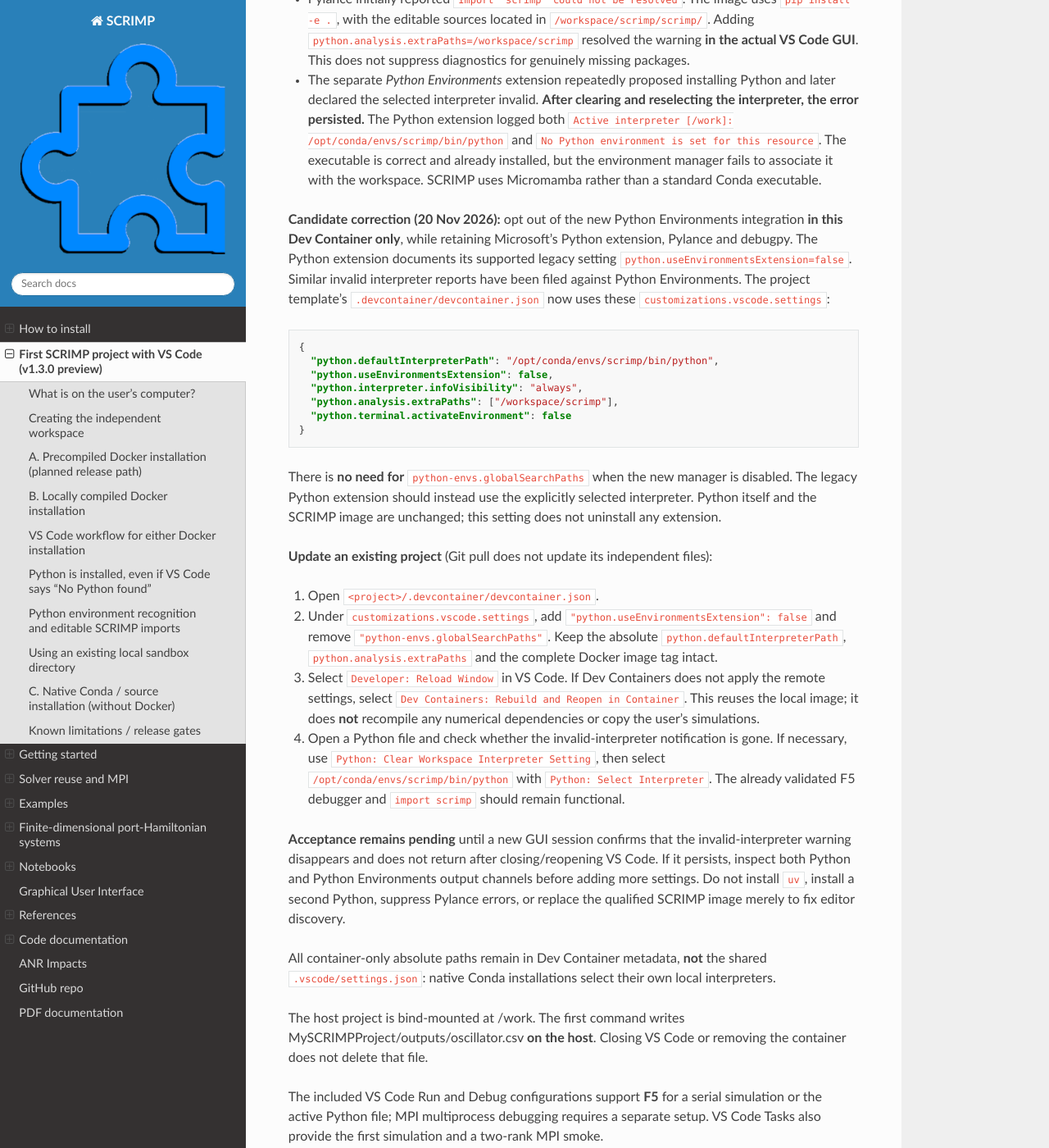
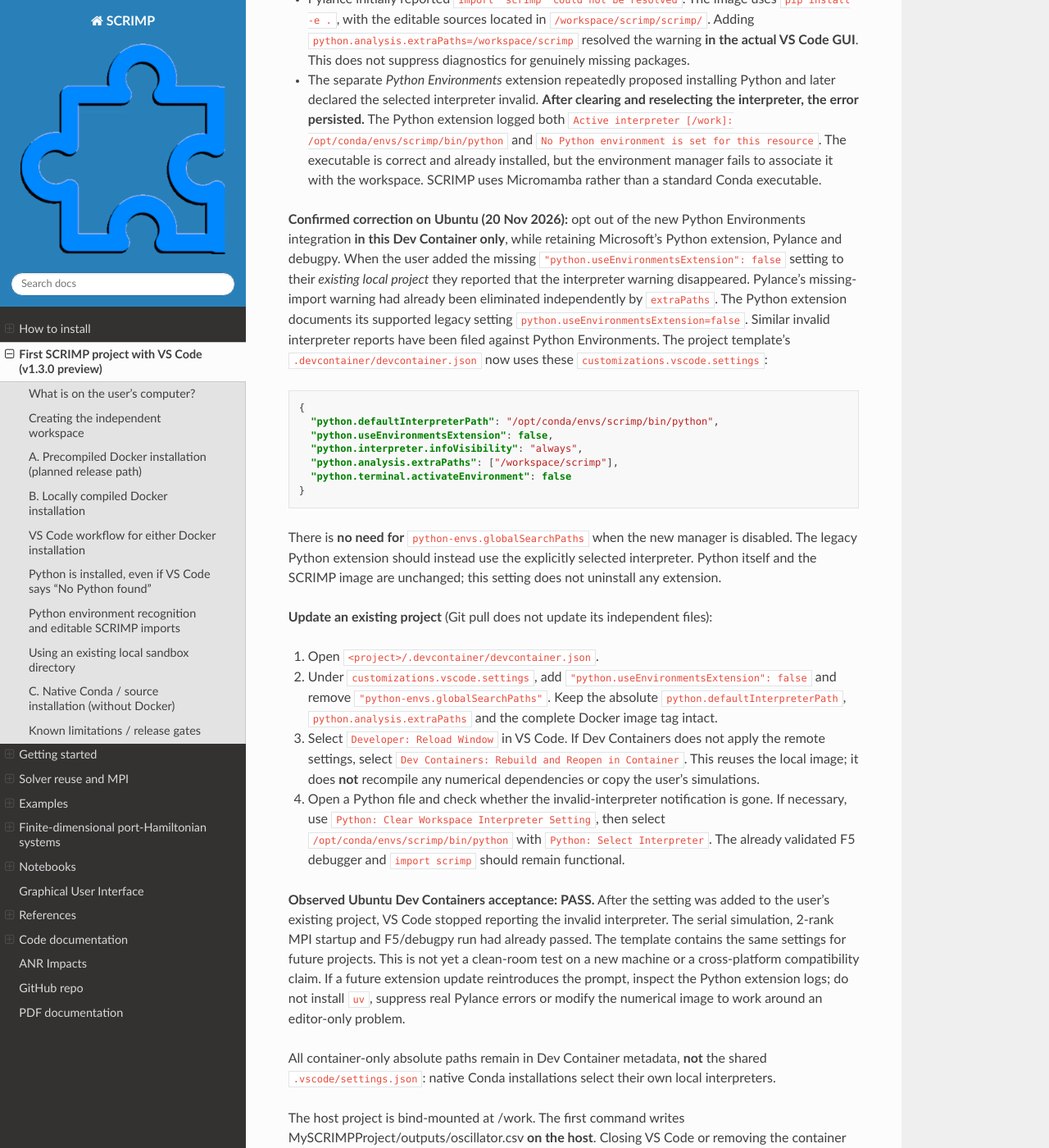
Before and after one commit to g-haine/scrimp, a Sphinx documentation site: the page built from docs/source/vscode.rst, in a window 1280 px wide and 1400 px high, scrolled down 4541 px. Shown: the whole window at 82% size. Built offline with Sphinx 7.4.7 and the Read the Docs theme 3.1.0, drawn with Linux system fonts in a browser that asks for light colours; some of the changed text lies outside the part shown.

Commit message:
docs(vscode): confirm Python interpreter manager opt-out solves Ubuntu editor warning

```diff
--- a/docs/source/vscode.rst
+++ b/docs/source/vscode.rst
@@ -246,9 +246,14 @@ integration problems, even though SCRIMP executed and debugged:
   environment manager fails to associate it with the workspace.
   SCRIMP uses Micromamba rather than a standard Conda executable.
 
-**Candidate correction (20 Nov 2026):** opt out of the new Python
-Environments integration **in this Dev Container only**, while
-retaining Microsoft's Python extension, Pylance and debugpy.
+**Confirmed correction on Ubuntu (20 Nov 2026):** opt out of the
+new Python Environments integration **in this Dev Container only**,
+while retaining Microsoft's Python extension, Pylance and debugpy.
+When the user added the missing
+``"python.useEnvironmentsExtension": false`` setting to their
+*existing local project* they reported that the interpreter
+warning disappeared. Pylance's missing-import warning had
+already been eliminated independently by ``extraPaths``.
 The Python extension documents its supported legacy setting
 ``python.useEnvironmentsExtension=false``. Similar invalid
 interpreter reports have been filed against Python Environments.
@@ -293,13 +298,16 @@ independent files):
    ``Python: Select Interpreter``. The already validated
    F5 debugger and ``import scrimp`` should remain functional.
 
-**Acceptance remains pending** until a new GUI session confirms
-that the invalid-interpreter warning disappears and does not
-return after closing/reopening VS Code. If it persists, inspect
-both Python and Python Environments output channels before
-adding more settings. Do not install ``uv``, install a second
-Python, suppress Pylance errors, or replace the qualified SCRIMP
-image merely to fix editor discovery.
+**Observed Ubuntu Dev Containers acceptance: PASS.** After the
+setting was added to the user's existing project, VS Code stopped
+reporting the invalid interpreter. The serial simulation, 2-rank
+MPI startup and F5/debugpy run had already passed. The template
+contains the same settings for future projects. This is not
+yet a clean-room test on a new machine or a cross-platform
+compatibility claim. If a future extension update reintroduces
+the prompt, inspect the Python extension logs; do not install
+``uv``, suppress real Pylance errors or modify the numerical
+image to work around an editor-only problem.
 
 All container-only absolute paths remain in Dev Container
 metadata, **not** the shared ``.vscode/settings.json``: native
@@ -405,12 +413,12 @@ Known limitations / release gates
   to the host, and started SCRIMP on two MPI ranks.
   **Serial Python debugging has also passed** with F5,
   a breakpoint, F10 stepping, Locals, Call Stack and normal
-  completion on resume. Source-level settings now address
-  automatic interpreter discovery and editable-SCRIMP imports;
-  their actual fresh-window GUI retest remains open. Native
-  compatibility, Windows/macOS/Apple Silicon, MPI multi-process
-  debugging and power-balance/physics qualification remain
-  separate gates.
+  completion on resume. The developer also confirmed that
+  ``python.useEnvironmentsExtension=false`` fixes editor
+  interpreter recognition, while Pylance resolves SCRIMP via
+  ``python.analysis.extraPaths``. Native compatibility,
+  Windows/macOS/Apple Silicon, MPI multi-process debugging and
+  power-balance/physics qualification remain separate gates.
 - The public GHCR v1.3.0 tag and starter project ZIP are not
   published; both require an accepted release.
 - The introductory oscillator is a serial model; use validated
```
